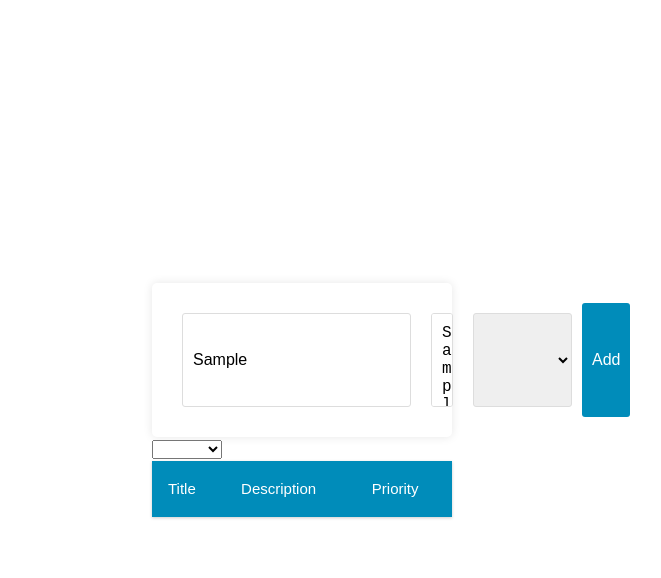
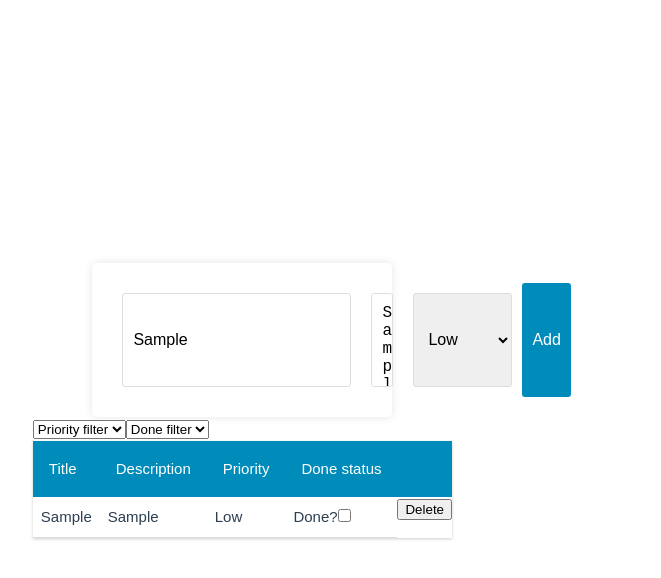
Before and after one commit to Gabann/Formation_CDA, a Vue app in the folder Web/Vue/: page / in a window 1280 px wide. Both pictures are taken after typing "Sample", "Sample" into the empty fields and a click on the button "Add". Shown: the top 578 px of the page, without its empty margins (188-849 px from the left). Built offline with nearby package versions, Linux system fonts and the light colour scheme.

Commit message:
Exercices vue

```diff
--- a/Web/Vue/src/App.vue
+++ b/Web/Vue/src/App.vue
@@ -146,28 +146,36 @@
 
 <!--<style scoped></style>-->
 
+//Ex 05
 <template>
 	<div>
 		<form @submit.prevent='addTask(title, description, priority)'>
 			<input type='text' name='todo-list-title' id='todo-list-title' placeholder='Title' v-model='title'>
-			<textarea rows='4' style='resize: none' v-model='description'></textarea>
+			<textarea rows='4' style='resize: none' v-model='description' placeholder="Description"></textarea>
 
 			<select v-model='priority'>
+				<option selected>Low</option>
+				<option>Medium</option>
+				<option>High</option>
+			</select>
+
+			<button type='submit'>Add</button>
+		</form>
+
+		<div>
+			<label for='priority-filter'></label>
+			<select id='priority-filter' v-model='priorityFilter.filter'>
+				<option value="" disabled selected>Priority filter</option>
 				<option>Low</option>
 				<option>Medium</option>
 				<option>High</option>
 			</select>
 
-			<button type='submit'>Add</button>
-
-		</form>
-
-		<div>
-			<label for='filter'></label>
-			<select id='filter' v-on:change='filterArray(taskArray, filter)' v-model='filter'>
-				<option>Low</option>
-				<option>Medium</option>
-				<option>High</option>
+			<label for='is-done-filter'></label>
+			<select id='is-done-filter' v-model='isDoneFilter.filter'>
+				<option value="" disabled selected>Done filter</option>
+				<option :value=true>Done</option>
+				<option :value=false>Not done</option>
 			</select>
 		</div>
 
@@ -178,16 +186,18 @@
 						<th>Title</th>
 						<th>Description</th>
 						<th>Priority</th>
+						<th>Done status</th>
+						<th></th>
 					</tr>
 				</thead>
 				<tbody>
-					<tr v-for='(task) in taskArray'>
+					<tr v-for='(task) in filteredTaskArray'>
 						<td>{{ task.title }}</td>
 						<td>{{ task.description }}</td>
 						<td>{{ task.priority }}</td>
 						<td>
 							<label for='scales'>Done?</label>
-							<input type='checkbox' name='is-done' checked='{{task.isDone}}' />
+							<input type='checkbox' name='is-done' checked='{{task.isDone}}' v-model="task.isDone"/>
 						</td>
 						<button v-on:click='deleteItemFromArray(taskArray, task)'>Delete</button>
 					</tr>
@@ -198,13 +208,7 @@
 </template>
 
 <script setup>
-import { ref } from "vue";
-
-let title = ref("");
-let description = ref("");
-let priority = ref("");
-let filter = ref("");
-let taskArray = ref([]);
+import {ref, watch, onMounted, computed} from "vue";
 
 class Task {
 	title;
@@ -219,6 +223,48 @@ class Task {
 	}
 }
 
+class Filter {
+	property;
+	filter;
+
+	constructor(property, filter) {
+		this.property = property;
+		this.filter = filter;
+	}
+}
+
+let title = ref("");
+let description = ref("");
+let priority = ref("Low");
+let filtersArray = [];
+let priorityFilter = ref(new Filter('priority', ''));
+let isDoneFilter = ref(new Filter('isDone', ''));
+let taskArray = ref([]);
+
+let filteredTaskArray = computed(() => {
+	let filteredArray = [...taskArray.value];
+
+	for (const filter of filtersArray) {
+		filteredArray = filterTaskList(filteredArray, filter.property, filter.filter);
+	}
+
+	return filteredArray;
+});
+
+onMounted(() => {
+	let storedTasks = localStorage.getItem('tasks');
+	if (storedTasks) {
+		taskArray.value = JSON.parse(storedTasks);
+	}
+	window.addEventListener('beforeunload', () => {
+		localStorage.setItem('tasks', JSON.stringify(taskArray.value));
+	});
+});
+
+watch([() => priorityFilter.value.filter, () => isDoneFilter.value.filter], (newVal, oldVal) => {
+	toggleFilter(oldVal);
+	toggleFilter(newVal);
+});
 
 function addTask(title, description, priority) {
 	if (!title || !description || !priority) {
@@ -230,8 +276,19 @@ function addTask(title, description, priority) {
 	taskArray.value.push(newTask);
 }
 
-function filterArray(taskList, filter) {
-	taskArray.value = taskList.filter((task) => task.priority === filter);
+function toggleFilter(filter) {
+	const index = filtersArray.indexOf(filter);
+	if (index === -1) {
+		filtersArray.push(filter);
+	} else {
+		filtersArray.splice(index, 1);
+	}
+
+	// console.log(filtersArray);
+}
+
+function filterTaskList(array, property, filter) {
+	return array.value.filter((task) => task[property] === filter);
 }
 
 function deleteItemFromArray(array, itemToRemove) {
@@ -239,7 +296,6 @@ function deleteItemFromArray(array, itemToRemove) {
 
 	console.log(taskArray.value);
 }
-
 </script>
 
 <style scoped>
@@ -305,3 +361,46 @@ table tbody tr:hover {
 	box-shadow: 0 0 10px rgba(0, 0, 0, 0.2);
 }
 </style>
+
+//Ex API
+<!--<template>-->
+<!--	<div>-->
+<!--		<form @submit.prevent='searchCard(searchedCardName)'>-->
+<!--			<input type="text" v-model="searchedCardName">-->
+<!--		</form>-->
+<!--	</div>-->
+
+<!--	<div v-if="currentCard">-->
+<!--		<p>{{ currentCard.data[0].name }}</p>-->
+<!--		<br>-->
+
+<!--		<p>{{ currentCard.data[0].type }}</p>-->
+<!--		<br>-->
+
+<!--		<p>{{ currentCard.data[0].desc }}</p>-->
+<!--		<br>-->
+
+<!--		<p>{{ currentCard.data[0].atk }}</p>-->
+<!--		<br>-->
+
+<!--		<p>{{ currentCard.data[0].def }}</p>-->
+<!--		<br>-->
+<!--	</div>-->
+<!--</template>-->
+
+<!--<script setup>-->
+<!--import {ref} from "vue";-->
+
+<!--const apiUrl = 'https://db.ygoprodeck.com/api/v7/cardinfo.php?name=';-->
+<!--let searchedCardName = ref();-->
+<!--let currentCard = ref();-->
+
+<!--async function searchCard(cardName) {-->
+<!--	const response = await fetch(apiUrl + cardName);-->
+<!--	currentCard.value = await response.json();-->
+<!--}-->
+<!--</script>-->
+
+<!--<style scoped>-->
+
+<!--</style>-->
```
